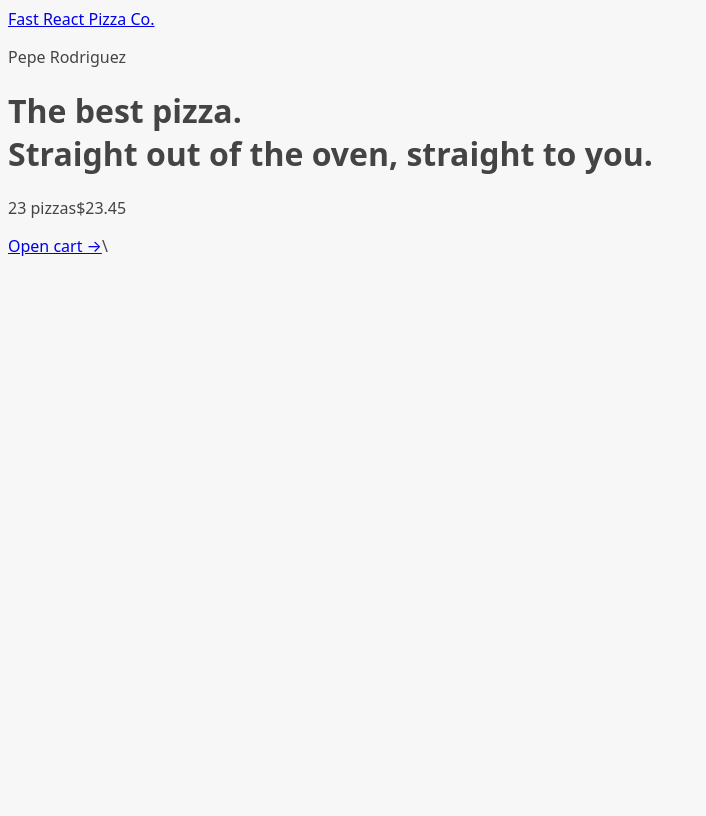
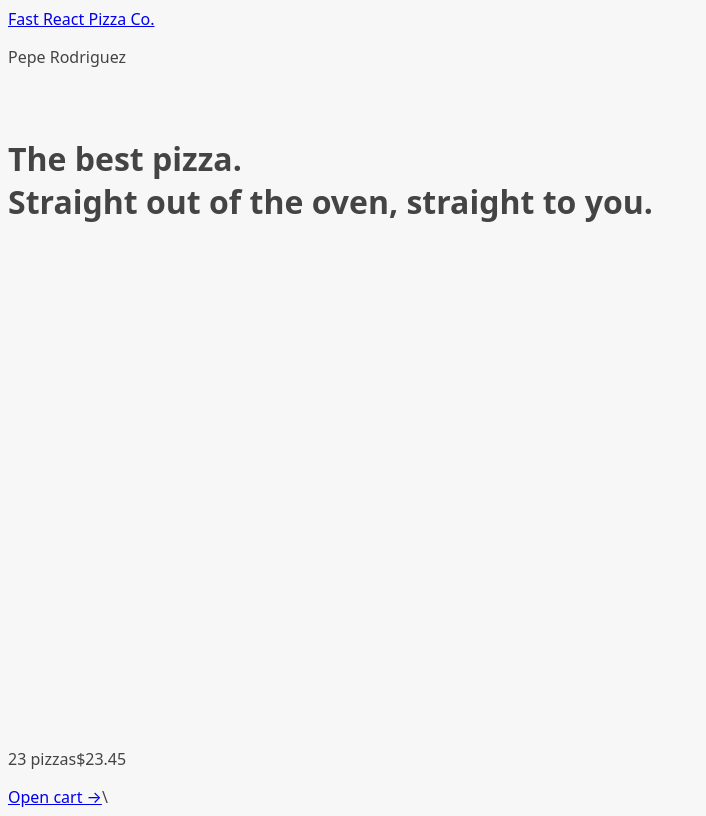
Before and after one commit to ivangil18/fast-react-pizza, a React (Vite) app: page / in a window 1280 px wide. Shown: the whole page, without its empty margins (0-706 px from the left). Built offline with nearby package versions, Linux system fonts and the light colour scheme.

Commit message:
loader implemented with useNavigation hook

```diff
--- a/src/App.jsx
+++ b/src/App.jsx
@@ -1,4 +1,5 @@
 import { RouterProvider, createBrowserRouter } from "react-router-dom";
+
 import Home from "./ui/Home";
 import Menu, { loader as menuLoader } from "./features/menu/Menu";
 import Cart from "./features/cart/Cart";
@@ -11,7 +12,7 @@
     element: <AppLayout />, //this is a layout route - doesn't require a path
     children: [
       { path: "/", element: <Home /> },
-      { path: "/menu", element: <Menu />, loader: menuLoader },
+      { path: "/menu", element: <Menu />, loader: menuLoader }, //loader accepts a function in charge of fetching data from an external source (API)
       { path: "/cart", element: <Cart /> },
       { path: "/order/new", element: <CreateOrder /> },
       { path: "/order/:orderId", element: <Order /> },
--- a/src/ui/AppLayout.jsx
+++ b/src/ui/AppLayout.jsx
@@ -1,10 +1,18 @@
 import Header from "./Header";
 import CartOverview from "../features/cart/CartOverview";
-import { Outlet } from "react-router-dom";
+import { Outlet, useNavigation } from "react-router-dom";
+import Loader from "./Loader";
 
 function AppLayout() {
+  //useNavigation hook provide the state of the navigation (idle, loading, submitting),
+  //this information is available in the entire application regardless of the componenet triggering it
+  const navigation = useNavigation();
+
+  const isLoading = navigation.state === "loading";
+
   return (
-    <div>
+    <div className="layout">
+      {isLoading && <Loader />}
       <Header />
       <main>
         <Outlet />
--- /dev/null
+++ b/src/ui/Loader.jsx
@@ -0,0 +1,5 @@
+function Loader() {
+  return <div className="loader"></div>;
+}
+
+export default Loader;
```
